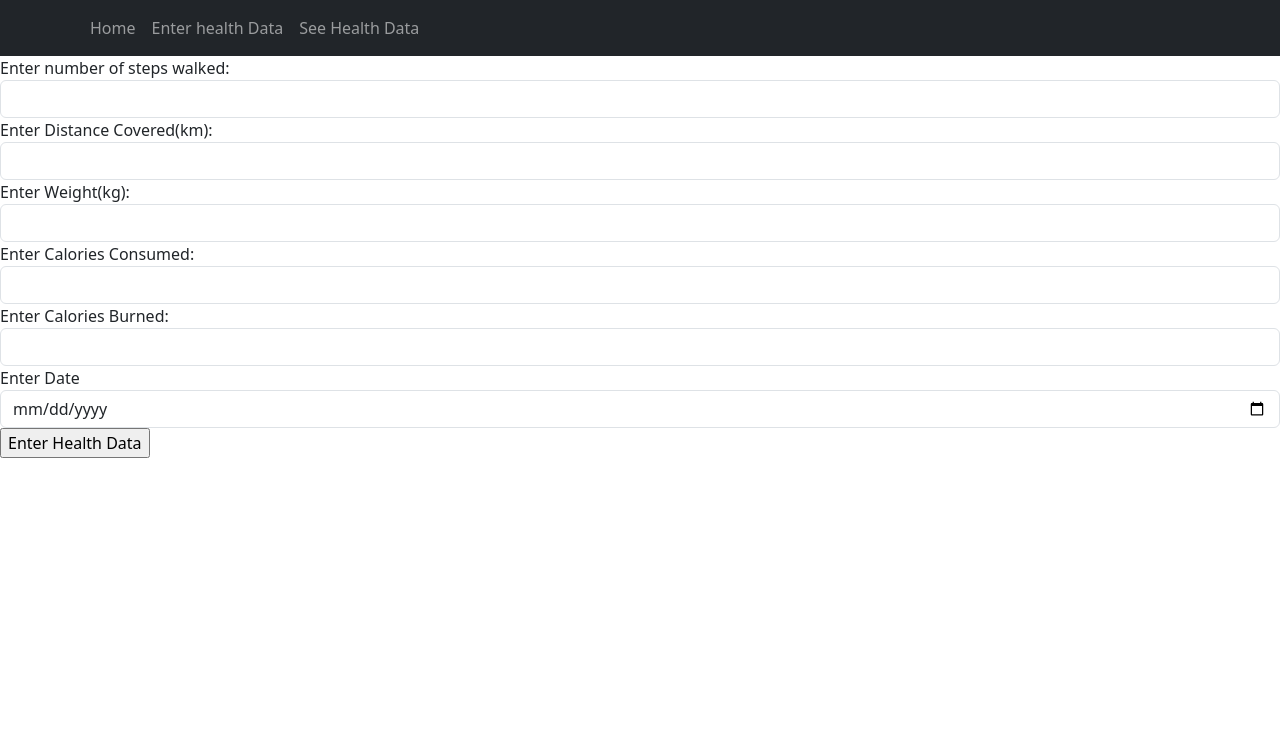
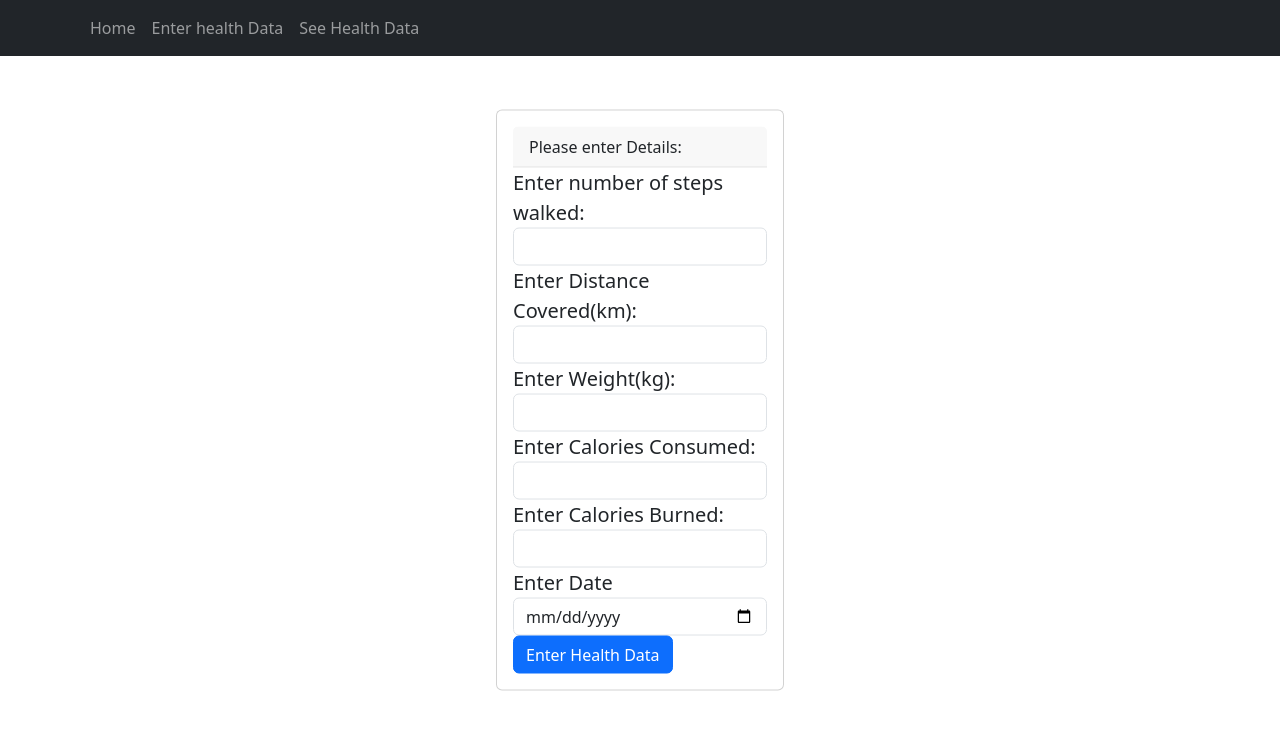
Before and after one commit to JosephShortt/DataRepProjectHealthTracker, a React (Create React App) app: page /addHealth in a window 1280 px wide. Shown: the top 730 px of the page. Built offline with nearby package versions, Linux system fonts and the light colour scheme.

Commit message:
Updated UI

```diff
--- a/src/components/CreateHealth.js
+++ b/src/components/CreateHealth.js
@@ -1,5 +1,6 @@
 import { useState } from "react";
 import axios from "axios";
+import Card from 'react-bootstrap/Card';
 
 
 function AddHealthData() {
@@ -31,7 +32,11 @@ function AddHealthData() {
   }
 
   return (
-    <div>
+    <div className="position-absolute top-50 start-50 translate-middle w-25 p-3">
+      <Card>
+        <Card.Body>
+          <Card.Header>Please enter Details:</Card.Header>
+          <blockquote className="blockquote mb-0">
             <form onSubmit={handleSubmit}>
               <div className="form-group">
                 <label>Enter number of steps walked: </label>
@@ -83,12 +88,15 @@ function AddHealthData() {
                 <input class="form-control"
                   type="date"
                   value={date}
-          onChange={(e) => {setDate(e.target.value)}}
+                  onChange={(e) => { setDate(e.target.value) }}
                 />
               </div>
 
-        <input type="submit" value="Enter Health Data" />
+              <button type="submit" class="btn btn-primary">Enter Health Data</button>
             </form>
+          </blockquote>
+        </Card.Body>
+      </Card>
     </div>
   );
 }
--- a/src/components/EntryItem.js
+++ b/src/components/EntryItem.js
@@ -20,6 +20,14 @@ function EntryItem(props) {
       });
   };
 
+  const calculateDaysAgo = (entryDate) => {
+    const today = new Date(); // Current date
+    const entry = new Date(entryDate); // Convert entry date string to Date object
+    const differenceInTime = today - entry; // Difference in milliseconds
+    const differenceInDays = Math.floor(differenceInTime / (1000 * 60 * 60 * 24)); // Convert milliseconds to days
+    return differenceInDays;
+  };
+
   return (
     <div>
       <Card>
@@ -36,6 +44,9 @@ function EntryItem(props) {
         </Card.Body>
         <Link to={"/update/" + props.myEntry._id} className="btn btn-success w-25">Update</Link>
         <Button type="button" className="btn btn-danger w-25" onClick={handleDelete}>Delete</Button>
+        <Card.Footer>
+          {`Entry was made ${calculateDaysAgo(props.myEntry.date)} days ago`}
+        </Card.Footer>
       </Card>
     </div>
   );
--- a/src/components/update.js
+++ b/src/components/update.js
@@ -4,7 +4,7 @@ import { useParams } from 'react-router-dom';
 import { useState, useEffect } from 'react';
 import axios from 'axios';
 import { useNavigate } from "react-router-dom";
-
+import { Card } from 'react-bootstrap';
 export default function Update(props) {
   let { id } = useParams();
   const [steps, setSteps] = useState('');
@@ -33,7 +33,7 @@ useEffect(() => {
 
   const handleSubmit = (event) => {
     event.preventDefault();
-    const newEntry = { id, steps, distance, weight, caloriesIn,caloriesOut,date };
+    const newEntry = { id, steps, distance, weight, caloriesIn, caloriesOut, date };
     axios.put('http://localhost:4000/api/entry/' + id, newEntry)
       .then((res) => {
         console.log(res.data);
@@ -42,7 +42,10 @@ const handleSubmit = (event) => {
   }
 
   return (
-    <div>
+    <div className="position-absolute top-50 start-50 translate-middle w-25 p-3">
+      <Card>
+        <Card.Body>
+        <Card.Header>Please Enter Details To Update Entry:</Card.Header>
           <form onSubmit={handleSubmit}>
             <div className="form-group">
               <label>Enter number of steps walked: </label>
@@ -94,12 +97,14 @@ return (
               <input class="form-control"
                 type="date"
                 value={date}
-          onChange={(e) => {setDate(e.target.value)}}
+                onChange={(e) => { setDate(e.target.value) }}
               />
             </div>
 
-      <input type="submit" value="Edit Health Data" />
+            <button type="submit" class="btn btn-success">Edit Health Data</button>
           </form>
+        </Card.Body>
+      </Card>
     </div>
   );
 }
```
Lines whose indentation alone changed are shown as unchanged.
